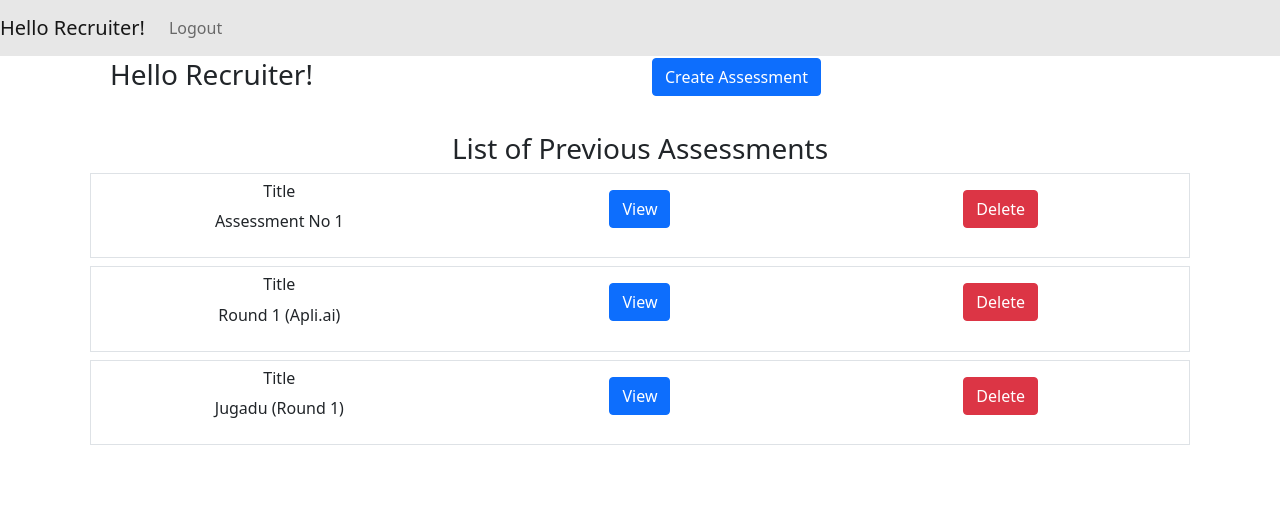
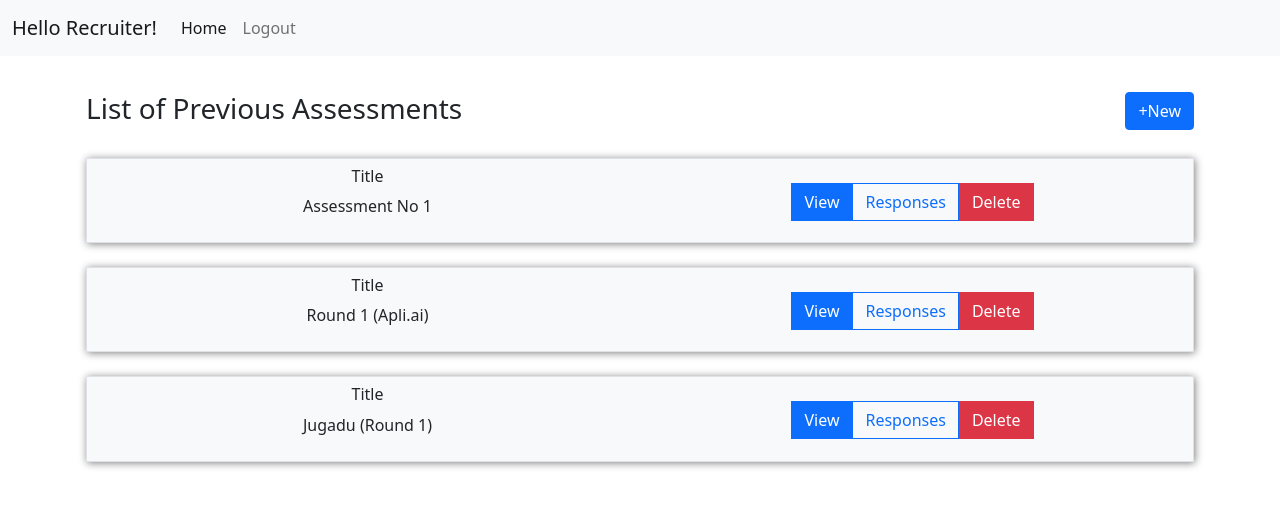
Before and after one commit to abhishekkdhule/Assessment-Platform, a Django app: page /recruiter/ in a window 1280 px wide. Shown: the top 507 px of the page. Run offline with Django 3.2, Linux system fonts and the light colour scheme; a user stored in the database is signed in; data comes from the database, SQL or seed files in the repository; both versions use the stored data as it was after the commit.

Commit message:
check 1 of all pipelines

```diff
--- a/assessment/templates/assessment/base.html
+++ b/assessment/templates/assessment/base.html
@@ -8,27 +8,28 @@
     <script src="https://cdn.jsdelivr.net/npm/bootstrap@5.0.1/dist/js/bootstrap.bundle.min.js" integrity="sha384-gtEjrD/SeCtmISkJkNUaaKMoLD0//ElJ19smozuHV6z3Iehds+3Ulb9Bn9Plx0x4" crossorigin="anonymous"></script>
     <title>Assessment Platform</title>
 </head>
-<body style="background-color: rgb(255, 255, 255);">
-
-    <nav class="navbar navbar-expand-lg navbar-light" style="background-color: #e7e7e7;position: fixed;top:0;width:100%;z-index: 1 ;">
-      {% if user.is_authenticated %}
+<body>
+    <nav class="navbar navbar-expand-lg navbar-light bg-light">
+      <div class="container-fluid">
+        {% if user.is_authenticated %}
         <a class="navbar-brand" href="#">Hello {{user.name}}!</a>
         {% endif %}
-        <button class="navbar-toggler" type="button" data-toggle="collapse" data-target="#navbarSupportedContent" aria-controls="navbarSupportedContent" aria-expanded="false" aria-label="Toggle navigation">
+        <button class="navbar-toggler" type="button" data-bs-toggle="collapse" data-bs-target="#navbarText" aria-controls="navbarText" aria-expanded="false" aria-label="Toggle navigation">
           <span class="navbar-toggler-icon"></span>
         </button>
-
-        <div class="collapse navbar-collapse" id="navbarSupportedContent">
-          <ul class="navbar-nav mr-auto">
-
+        <div class="collapse navbar-collapse" id="navbarText">
+          <ul class="navbar-nav me-auto mb-2 mb-lg-0">
+            <li class="nav-item">
+              <a class="nav-link active" aria-current="page" href="{% url 'recruiter' %}">Home</a>
+            </li>
             <li class="nav-item">
               <a class="nav-link" href="{% url 'logout' %}">Logout</a>
             </li>
-
-
           </ul>
         </div>
-      </nav>
+      </div>
+    </nav>
+
 
     {% block content %}
 
--- a/assessment/templates/assessment/newassm.html
+++ b/assessment/templates/assessment/newassm.html
@@ -3,7 +3,7 @@
 {% block content %}
 <div class="container">
 
-    <h1  class="text-center"  style="margin-top:70px;" > {{assessment.title}}</h1>
+    <h3  class="text-center mt-2"> {{assessment.title}}</h3>
     <div class="d-flex justify-content-between">
 
         <button type="button" class="btn btn-primary" data-bs-toggle="modal" data-bs-target="#exampleModal">
@@ -73,7 +73,7 @@
     {% for q in questions %}
     <div class="row p-2 mt-2">
         <div>
-            <p class="fw-bold">Q. {{q.question}}</p>
+            <p class="fw-bold">Q{{forloop.counter}}. {{q.question}}</p>
             <div class="ms-3">
             <p class="m-0">a. {{q.option_a}}</p>
             <p class="m-0">b. {{q.option_b}}</p>
--- a/assessment/templates/assessment/que.html
+++ b/assessment/templates/assessment/que.html
@@ -3,12 +3,12 @@
 {% block content %}
 
 <div class="container">
-    <h2 class="mt-6 text-center">Questions of Assessment (Max Score: {{assessment.max_score}})</h2>
+    <h3 class="mt-2 text-center">{{assessment.title}} (Max Score: {{assessment.max_score}})</h3>
     {% for q in questions %}
 
     <div class="row p-2 mt-2">
         <div>
-            <p class="fw-bold">Q. {{q.question}}</p>
+            <p class="fw-bold">Q{{forloop.counter}}. {{q.question}}</p>
             <div class="ms-3">
             <p class="m-0">a. {{q.option_a}}</p>
             <p class="m-0">b. {{q.option_b}}</p>
--- a/assessment/templates/assessment/recruiter.html
+++ b/assessment/templates/assessment/recruiter.html
@@ -1,18 +1,9 @@
 {% include 'assessment/base.html' %}
 
 {% block content %}
-<h1 style="margin-top: 50px;" class="text-center"></h1>
 <div class="container">
     <div class="row p-2 m-2">
-        <div class="col">
-            <h3>Hello {{ user.name}}!</h3>
-        </div>
         <div class="col text-right">
-                <!-- Button trigger modal -->
-        <button type="button" class="btn btn-primary" data-bs-toggle="modal" data-bs-target="#staticBackdrop">
-            Create Assessment
-        </button>
-
         <!-- Modal -->
         <div class="modal fade" id="staticBackdrop" data-bs-backdrop="static" data-bs-keyboard="false" tabindex="-1" aria-labelledby="staticBackdropLabel" aria-hidden="true">
             <div class="modal-dialog">
@@ -25,7 +16,7 @@
                 <form method="POST" action="{% url 'recruiter' %}">{% csrf_token %}
                     <div class="mt-2 mb-2">
                         <label class="form-label">Title:</label>
-                        <input class="form-control" type="text" name="assessment" placeholder="Assessent no. 1">
+                        <input class="form-control" type="text" name="assessment" >
                     </div>
                 </div>
                 <div class="modal-footer">
@@ -40,21 +31,28 @@
     </div>
 
 
-    <h3 class="text-center mt-4">List of Previous Assessments</h3>
+    <h3 class="p-1 mb-4 d-flex justify-content-between">List of Previous Assessments
+        <button type="button" class="btn btn-primary" data-bs-toggle="modal" data-bs-target="#staticBackdrop">
+            &#43;New
+        </button>
+    </h3>
+    {% if assessments %}
     {% for assg in assessments %}
-    <div class="row p-2 m-2 border">
-        <div class="col-md-4 text-center">
+    <div class="row p-2 m-1 mt-4 border bg-light" style="box-shadow: 1px 1px 8px 0px gray;">
+        <div class="col-md-6 text-center">
             <h6>Title</h6>
             <p>{{assg.title}}</p>
         </div>
-        <div class="col-md-4 text-center">
-            <a href="{% url 'questions' assg.id %}" class="btn btn-primary mt-2">View</a>
-        </div>
-        <div class="col-md-4 text-center">
-            <button class="btn btn-danger mt-2">Delete</button>
+        <div class="col-md-6 text-center pt-2 d-flex justify-content-center">
+            <a href="{% url 'questions' assg.id %}" class="btn btn-primary mt-2 rounded-0" style="max-height: 38px;">View</a>
+            <a class="btn btn-outline-primary mt-2 rounded-0" style="max-height: 38px;" href="{% url 'responses' assg.id %}">Responses</a>
+            <a class="btn btn-danger mt-2 rounded-0" style="max-height: 38px;" href="{% url 'delete' assg.id %}">Delete</a>
         </div>
     </div>
     {% endfor %}
+    {% else%}
+    <p class="text-danger ">You have not created any assessment yet!</p>
+    {% endif %}
 
 </div>
 {% endblock %}
--- a/assessment/urls.py
+++ b/assessment/urls.py
@@ -1,9 +1,11 @@
 from django.urls import path
-from .views import recruitersPage,questionsPage,createAssessment,assignToStudents
+from .views import recruitersPage,questionsPage,createAssessment,assignToStudents,deleteAssessment,responsesOfAssessment
 
 urlpatterns = [
     path('',recruitersPage,name='recruiter'),
     path('newassm/<int:assgK>',createAssessment,name='newassm'),
+    path('delete/<int:assgK>',deleteAssessment,name='delete'),
     path('quetions/<int:assgK>',questionsPage,name='questions'),
     path('assign/<int:assgK>',assignToStudents,name='assign'),
+    path('reponses/<int:assgK>',responsesOfAssessment,name='responses'),
 ]
--- a/assessment/views.py
+++ b/assessment/views.py
@@ -1,58 +1,82 @@
 from django.shortcuts import render,redirect
+from django.http import Http404
 from . models import Assessment,Question,AssessmentScore
 from . forms import QuestionForm
 from user.models import User
-# Create your views here.
 
+
+#Homepage of recruiter
 def recruitersPage(request):
     if request.method=="POST":
-        print(request.POST)
         assessmentTitle=request.POST['assessment']
         assmObj=Assessment.objects.create(title=assessmentTitle,createdBy=request.user)
-        print("assessment obj",assmObj)
         return redirect('newassm',assmObj.id)
     assessments=Assessment.objects.filter(createdBy=request.user)
     return render(request,'assessment/recruiter.html',context={"assessments":assessments})
 
+#Creation of new assessment
 def createAssessment(request,assgK):
     assmObj=Assessment.objects.get(id=assgK)
-    ques=Question.objects.filter(assessment=assmObj)
-    students=User.objects.filter(is_recruiter=False)
-    form=QuestionForm()
-    if request.method=="POST":
-        f=QuestionForm(request.POST)
-        if(f.is_valid()):
-            queObj=f.save(commit=False)
-            queObj.assessment=assmObj
-            queObj.save()
-            assmObj.max_score+=queObj.marks_assigned
-            assmObj.save()
-            return redirect('newassm',assmObj.id)
-    context={
-        "assessment":assmObj,
-        "form":form,
-        "questions":ques,
-        "students":students
-    }
-    return render(request,'assessment/newassm.html',context)
+    if assmObj.createdBy==request.user:
+        ques=Question.objects.filter(assessment=assmObj)
+        students=User.objects.filter(is_recruiter=False)
+        form=QuestionForm()
+        if request.method=="POST":
+            f=QuestionForm(request.POST)
+            if(f.is_valid()):
+                queObj=f.save(commit=False)
+                queObj.assessment=assmObj
+                queObj.save()
+                assmObj.max_score+=queObj.marks_assigned
+                assmObj.save()
+                return redirect('newassm',assmObj.id)
+        context={
+            "assessment":assmObj,
+            "form":form,
+            "questions":ques,
+            "students":students
+        }
+        return render(request,'assessment/newassm.html',context)
+    raise Http404()
 
+#Assigning  assessment to students
+def assignToStudents(request,assgK):
+    assessment=Assessment.objects.get(id=assgK)
+    if(assessment.createdBy==request.user):
+        for key,val in dict(request.POST).items():
+            try:
+                userid=(int(val[0]))
+            except:
+                continue
+            assgObj=Assessment.objects.get(id=assgK)
+            userObj=User.objects.get(id=userid)
+            AssessmentScore.objects.create(assessment=assgObj,user=userObj)
+        return redirect('newassm',assgK)
+    raise Http404()
 
-def assignToStudents(request,assgK):
-    print(dict(request.POST))
-    for key,val in dict(request.POST).items():
-        try:
-            userid=(int(val[0]))
-        except:
-            continue
-
-
-        assgObj=Assessment.objects.get(id=assgK)
-        userObj=User.objects.get(id=userid)
-        AssessmentScore.objects.create(assessment=assgObj,user=userObj)
-    return redirect('newassm',assgK)
-
-
+#To view questions of an assessment
 def questionsPage(request,assgK):
     assessment=Assessment.objects.get(id=assgK)
-    questions=Question.objects.filter(assessment=assessment)
-    return render(request,'assessment/que.html',{"questions":questions,"assessment":assessment})
+    if(assessment.createdBy==request.user):
+        questions=Question.objects.filter(assessment=assessment)
+        return render(request,'assessment/que.html',{"questions":questions,"assessment":assessment})
+    raise Http404()
+
+#View for deleting assessments
+def deleteAssessment(request,assgK):
+    assgObj=Assessment.objects.get(id=assgK)
+    if(assgObj.createdBy==request.user):
+        assgObj.delete()
+        return redirect('recruiter')
+    raise Http404()
+
+#View responses of particular Assessment
+def responsesOfAssessment(request,assgK):
+    assgObj=Assessment.objects.get(id=assgK)
+    if(assgObj.createdBy==request.user):
+        responses=AssessmentScore.objects.filter(assessment=assgObj)
+        context={
+            "responses":responses
+        }
+        return render(request,'assessment/responses.html',context)
+    raise Http404()
--- a/student/templates/student/assessment.html
+++ b/student/templates/student/assessment.html
@@ -1,6 +1,6 @@
 {% include 'student/base.html' %}
 {% block content %}
-<div class="container" style="margin-top: 60px;">
+<div class="container mt-2">
     <h3 class="text-center">{{assessment.title}} (Total marks: {{assessment.max_score}})</h3>
     <hr>
     <form action="{% url 'quiz' assessment.id %}" method="POST">{% csrf_token %}
--- a/user/backend.py
+++ b/user/backend.py
@@ -5,10 +5,8 @@ from . models import User
 class SettingsBackend(BaseBackend):
 
     def authenticate(email=None, password=None):
-        print("authenticate called",email)
         try:
             user = User.objects.get(email=email)
-            print("user",user)
             if(check_password(password,user.password)):
                 print("checked")
                 return user
--- a/user/models.py
+++ b/user/models.py
@@ -4,6 +4,7 @@ from django.contrib.auth.models import (AbstractBaseUser,
                                         BaseUserManager,
                                         PermissionsMixin)
 
+#User manager model
 class UserManager(BaseUserManager):
     def create_user(self, email, password=None,**kwargs):
         if email is None:
@@ -29,7 +30,7 @@ class UserManager(BaseUserManager):
         return user
 
 
-
+#Overriding Dafault User model
 class User(AbstractBaseUser,PermissionsMixin):
     email=models.CharField(max_length=255,unique=True,db_index=True)
     name=models.CharField(max_length=255)
--- a/user/templates/user/login.html
+++ b/user/templates/user/login.html
@@ -10,12 +10,12 @@
     <script src="https://cdn.jsdelivr.net/npm/bootstrap@5.0.1/dist/js/bootstrap.bundle.min.js" integrity="sha384-gtEjrD/SeCtmISkJkNUaaKMoLD0//ElJ19smozuHV6z3Iehds+3Ulb9Bn9Plx0x4" crossorigin="anonymous"></script>
     <title>Login</title>
 </head>
-<body style="background-color: blueviolet;">
+<body style="background-color: rgb(216, 216, 216);">
     <div class="row mt-4">
         <div class="col-4"></div>
 
             <div class="col-4 p-4 rounded border-primary" style="background-color: white;">
-
+                <h3 class="text-center">Sign in</h3>
                 <ul class="nav nav-tabs" id="myTab" role="tablist">
                     <li class="nav-item" role="presentation">
                       <button class="nav-link active" id="recruiter-tab" data-bs-toggle="tab" data-bs-target="#recruiter" type="button" role="tab" aria-controls="recruiter" aria-selected="true">Recruiter</button>
--- a/user/templates/user/student.html
+++ /dev/null
@@ -1,6 +0,0 @@
-{% include 'user/base.html' %}
-
-{% block content %}
-<h1 class="mt-4">On the Students's page</h1>
-<h1>asdalkdsj</h1>
-{% endblock %}
```
Also changed, not shown: assessment/models.py (+6 -3 lines), assessment/templates/assessment/responses.html (added, +32 -0 lines), student/templates/student/base.html (+10 -10 lines), student/templates/student/student.html (+5 -4 lines), student/views.py (+19 -16 lines), user/templates/user/signup.html (+24 -29 lines), user/views.py (+7 -8 lines), db.sqlite3.
